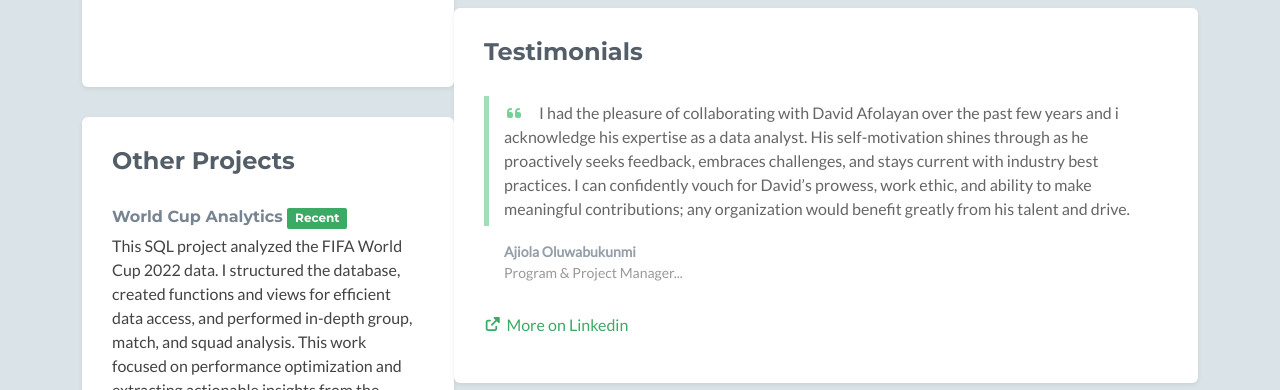
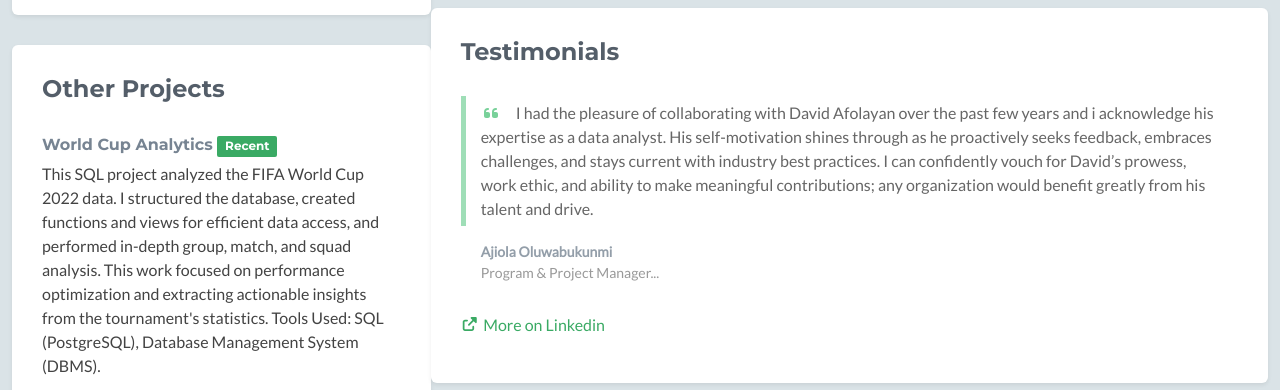
Before and after one commit to Tolu-DavidAfolayan/My_Portfolio, a plain HTML site: page index.html in a window 1280 px wide. Shown: the part 1129-1519 px from the top of the page. Drawn offline with nearby package versions, Linux system fonts and the light colour scheme; no server answers; a script that the page names is missing; some icons are missing.

Commit message:
Update index.html

```diff
--- a/index.html
+++ b/index.html
@@ -62,7 +62,7 @@
         </div><!--//container-->
     </header><!--//header-->
 
-    <div class="container sections-wrapper py-4">
+    <div class="container-fluid sections-wrapper py-4">
         <div class="row gx-0">
             <div class="primary col-md-4 me-auto">
                 <section class="about section">
```
